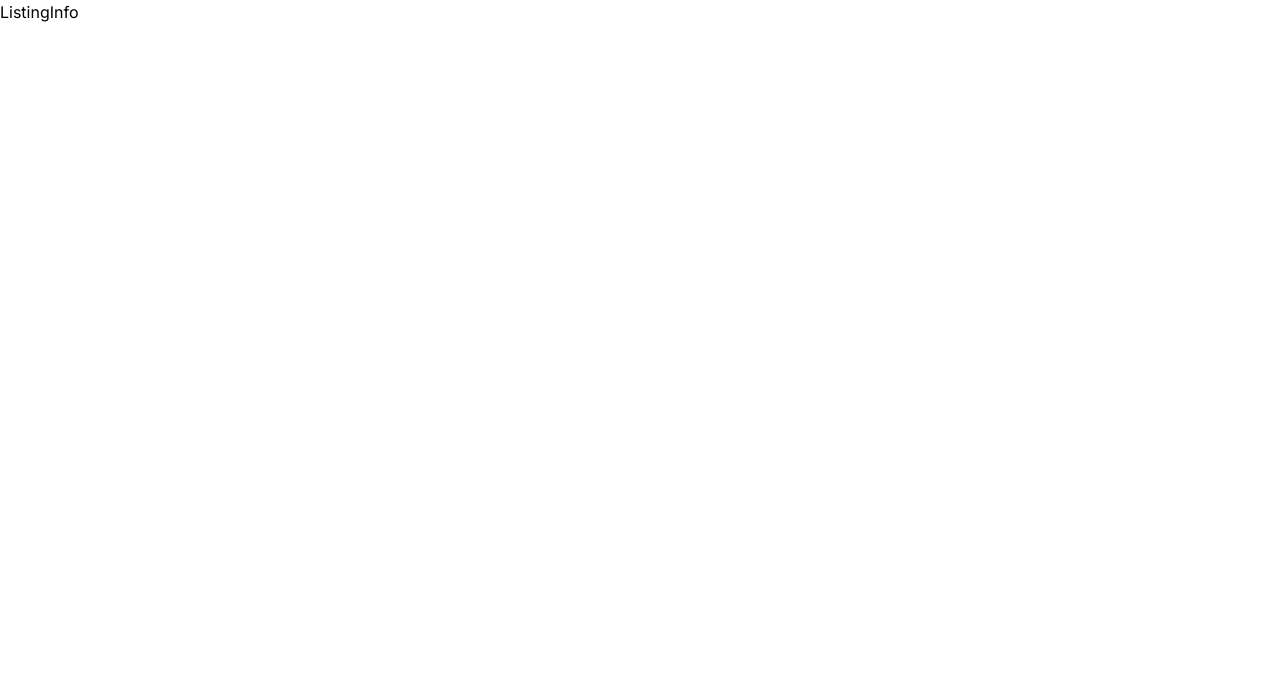
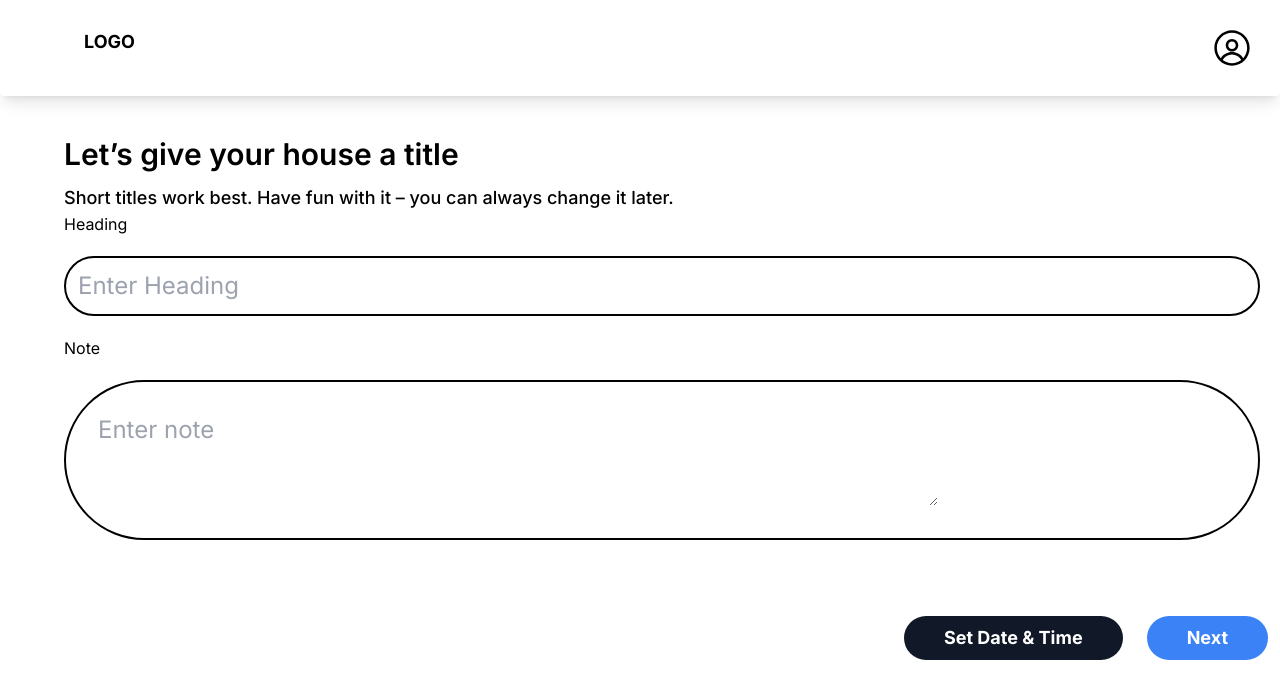
Before and after one commit to MarufRien1/demo, a Next.js app: page /listingInfo in a window 1280 px wide. Shown: the top 698 px of the page. Built offline with nearby package versions, Linux system fonts and the light colour scheme.

Commit message:
add listing info

```diff
--- a/src/app/listingInfo/page.jsx
+++ b/src/app/listingInfo/page.jsx
@@ -1,7 +1,57 @@
 import React from 'react';
+import TopHeader from '@/components/TopHeader';
+import { InfoCard } from '@/components/InfoCard';
+import ActionButtonRow from '@/components/ActionButtonRow';
 
 const ListingInfo = () => {
-  return <div>ListingInfo</div>;
+  return (
+    <div>
+      <TopHeader />
+      <div className="mt-10 ml-16">
+        <InfoCard
+          title="Let’s give your house a title"
+          body="Short titles work best. Have fun with it – you can always change it later."
+        />
+        {/* <div>
+          <form form className="flex-col">
+            <p>Heading</p>
+
+            <div className="border-black border-2 bg-red-500">
+              <input type="text" className="" />
+            </div>
+            <p>Note</p>
+            <input type="text" />
+          </form>
+        </div> */}
+
+        {/* form div */}
+        <div>
+          <p>Heading</p>
+          <div className=" w-auto flex   border-2 border-black  rounded-full  text-2xl p-3 text-textColor pr-[300px] m-5 ml-0 ">
+            <input
+              className="outline-none w-full"
+              type="text"
+              name="location"
+              id="locationInput"
+              placeholder="Enter Heading"
+            />
+          </div>
+
+          <p>Note</p>
+          <div className=" w-auto flex   border-2 border-black  rounded-full  text-2xl p-3 text-textColor pr-[300px] m-5 ml-0 h-40 ">
+            <textarea
+              className="outline-none w-full m-5 "
+              type="text"
+              name="location"
+              id="locationInput"
+              placeholder="Enter note"
+            />
+          </div>
+        </div>
+      </div>
+      <ActionButtonRow />
+    </div>
+  );
 };
 
 export default ListingInfo;
```
